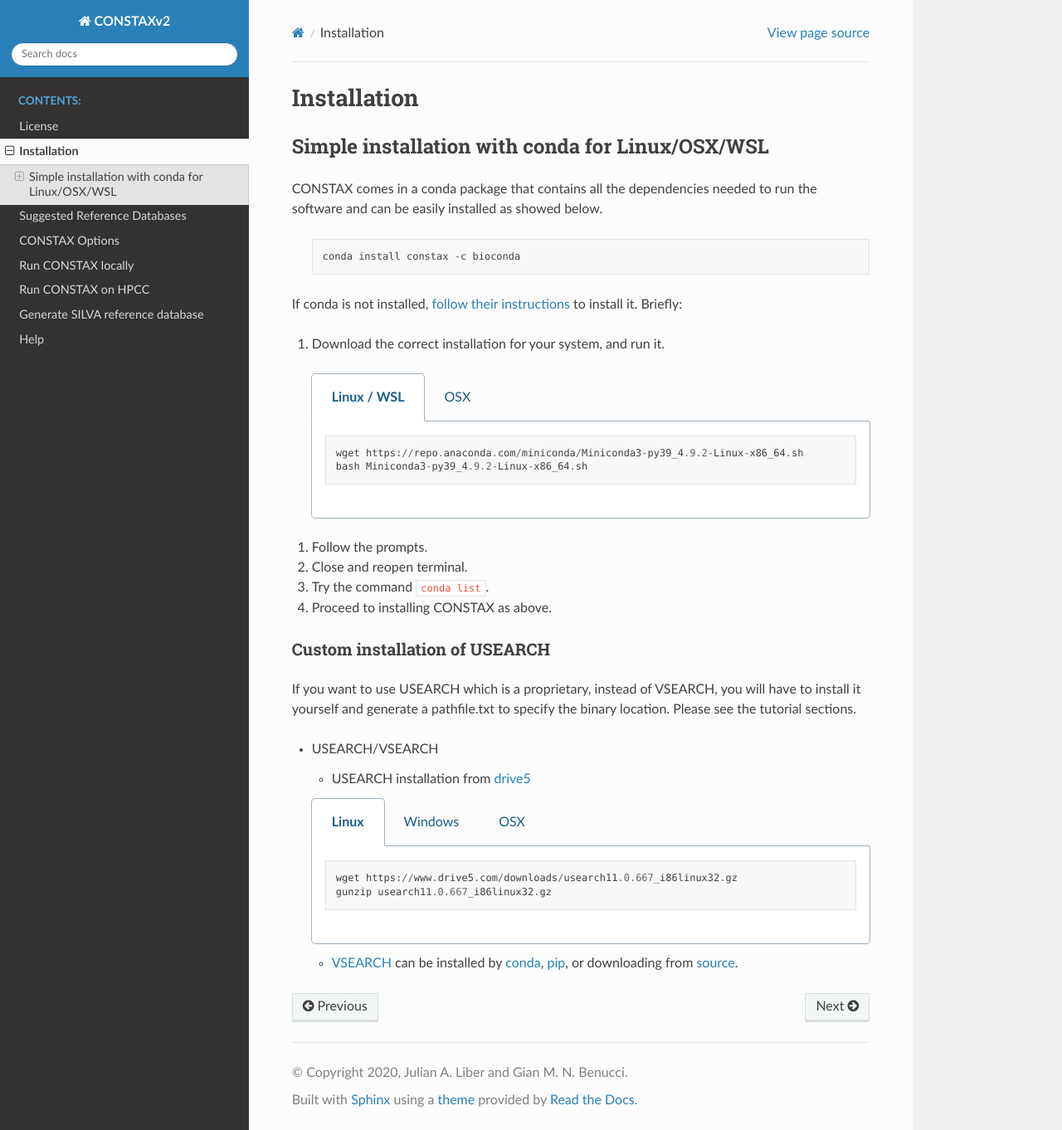
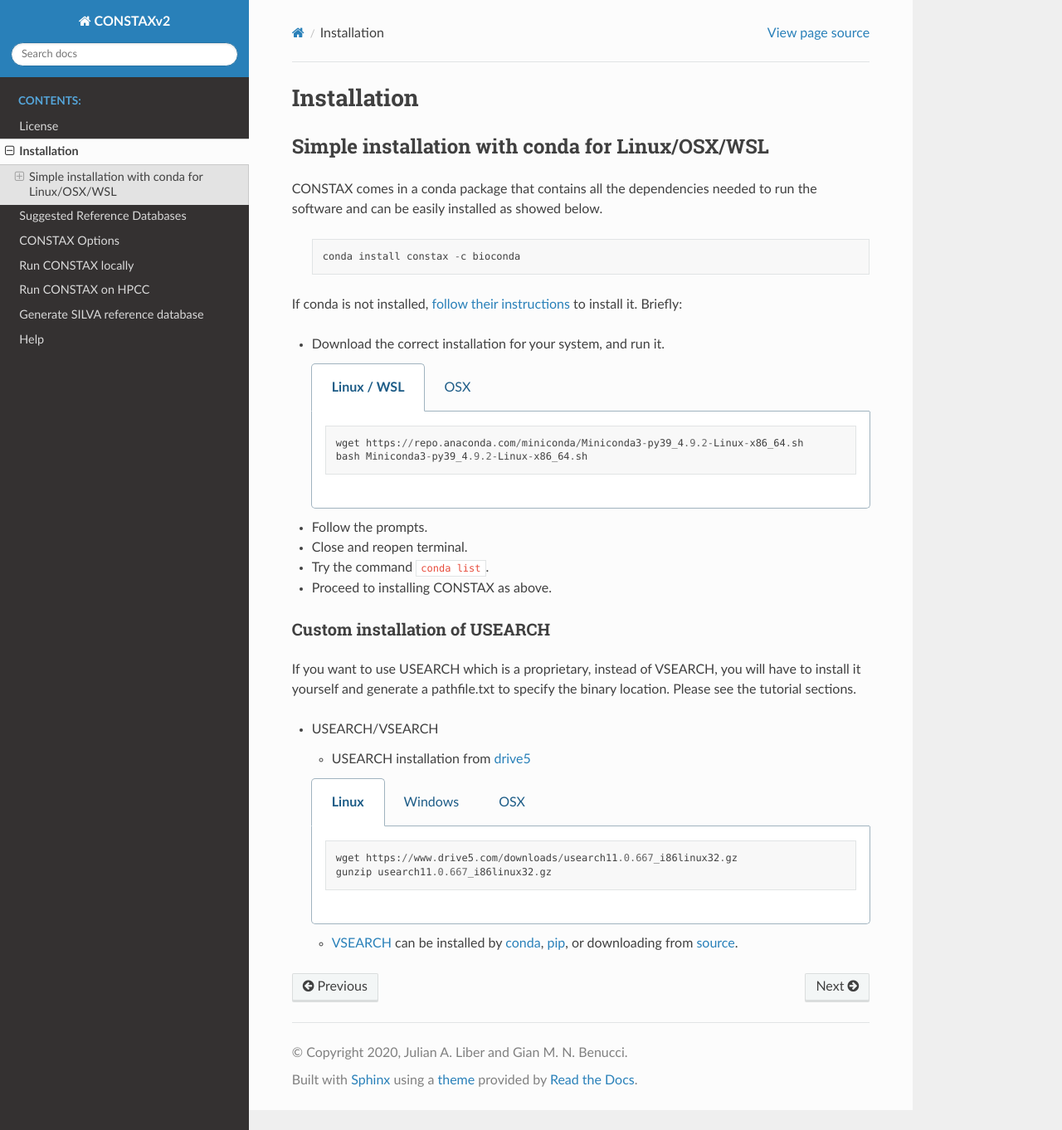
Before and after one commit to liberjul/CONSTAXv2, a Sphinx documentation site: the page built from docs/source/installation.rst, in a window 1280 px wide and 1362 px high. Shown: the whole window at 83% size. Built offline with Sphinx 7.4.7 and the Read the Docs theme 2.0.0, drawn with Linux system fonts in a browser that asks for light colours.

```diff
--- a/docs/source/installation.rst
+++ b/docs/source/installation.rst
@@ -12,7 +12,7 @@ CONSTAX comes in a conda package that contains all the dependencies needed to ru
 
 If conda is not installed, `follow their instructions <https://conda.io/projects/conda/en/latest/user-guide/install/index.html>`_ to install it. Briefly:
 
-#. Download the correct installation for your system, and run it.
+* Download the correct installation for your system, and run it.
 
   .. tabs::
 
@@ -30,13 +30,13 @@ If conda is not installed, `follow their instructions <https://conda.io/projects
             curl -O https://repo.anaconda.com/miniconda/Miniconda3-py39_4.9.2-MacOSX-x86_64.sh
             bash Miniconda3-py39_4.9.2-MacOSX-x86_64.sh
 
-#. Follow the prompts.
+* Follow the prompts.
 
-#. Close and reopen terminal.
+* Close and reopen terminal.
 
-#. Try the command ``conda list``.
+* Try the command ``conda list``.
 
-#. Proceed to installing CONSTAX as above.
+* Proceed to installing CONSTAX as above.
 
 Custom installation of USEARCH
 ^^^^^^^^^^^^^^^^^^^^^^^^^^^^^^
```
